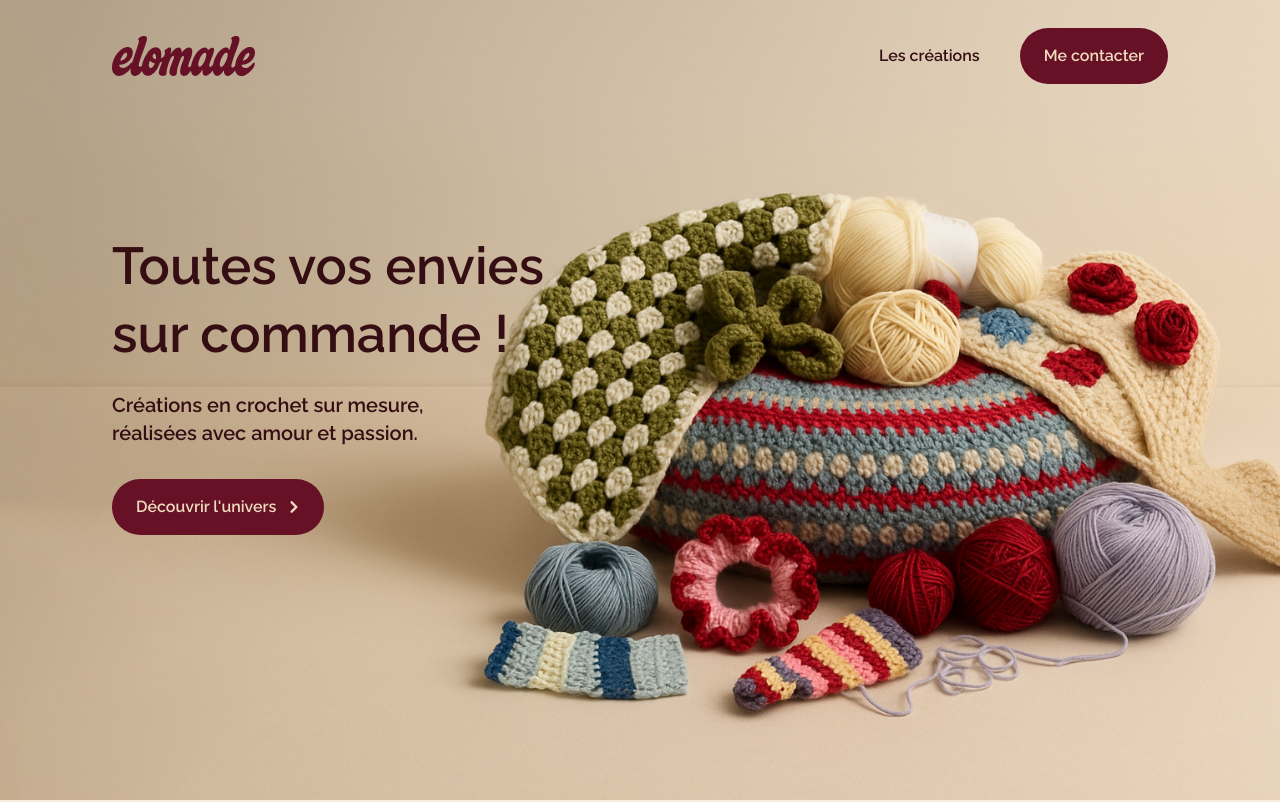
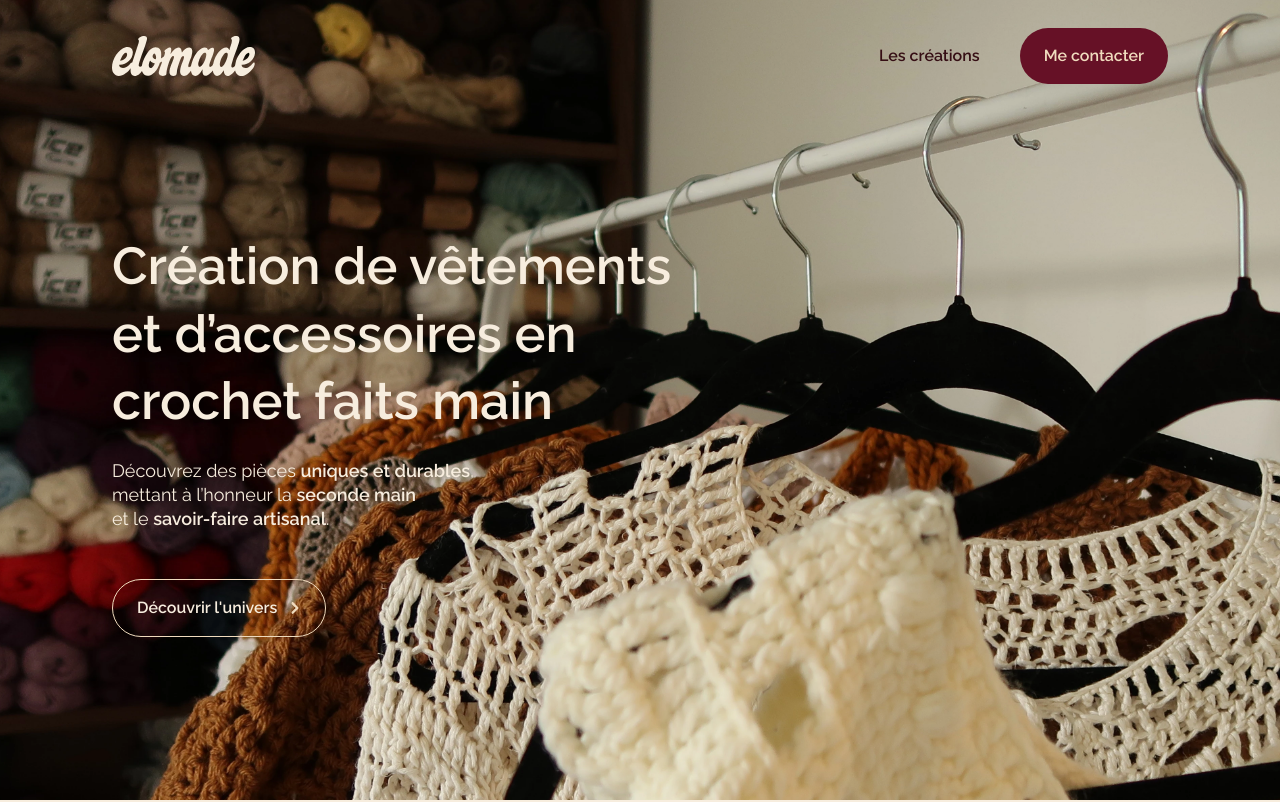
Before and after one commit to tom-charlet/elomade, a Next.js app: page / in a window 1280 px wide. Shown: the top 802 px of the page. Built offline with nearby package versions, Linux system fonts and the light colour scheme.

Commit message:
Mise à jour Hero

```diff
--- a/src/components/Button.js
+++ b/src/components/Button.js
@@ -10,6 +10,10 @@ const Button = ({ children, href, tag, className, icon, variante, reverse, size,
     let styleIcon = `duration-800 ease-smooth-out ${size == "sm" ? "size-4" : "size-5"}`
 
     switch (variante) {
+        case "stroke-beige-full": {
+            styleButton += " border border-beige-300 hover:border-beige-100 hover:text-beige-100 hover:scale-105 text-beige-100"
+            styleIcon += " fill-beige-300 group-hover:fill-beige-100"
+        } break
         case "stroke-beige": {
             styleButton += " border border-beige-300 hover:border-beige-100 hover:text-beige-100 hover:scale-105"
             styleIcon += " fill-beige-300 group-hover:fill-beige-100"
--- a/src/components/Header.js
+++ b/src/components/Header.js
@@ -6,18 +6,22 @@ import dynamic from 'next/dynamic'
 import { useGlobal } from '@/context/Global'
 import { motion } from 'framer-motion'
 import { fadeDown, stagger } from '@/utils/variants'
+import { usePathname } from 'next/navigation'
 
 const Button = dynamic(() => import('./Button'))
 
 const Header = () => {
     const { animations } = useGlobal()
+    const pathname = usePathname()
+
+    const home = pathname == "/"
 
     if (!animations) return null
     else return <header className='absolute top-0 left-0 w-full z-40'>
         <motion.nav variants={stagger} initial="hidden" animate="visible" className='responsive-container pt-8 lg:pt-0 lg:h-28 flex items-center justify-center lg:justify-between'>
             <motion.div variants={fadeDown}>
                 <Link href="/">
-                    <Image src="/logo-elomade.svg" sizes='100vw' alt="Elomade" width={0} height={0} className='h-10 w-auto' />
+                    <Image src={home ? "/logo-elomade-white.svg" : "/logo-elomade.svg"} sizes='100vw' alt="Elomade" width={0} height={0} className='h-10 w-auto' />
                 </Link>
             </motion.div>
             <motion.ul variants={fadeDown} className='items-center gap-10 hidden lg:flex'>
--- a/src/components/Hero.js
+++ b/src/components/Hero.js
@@ -2,33 +2,59 @@
 
 import dynamic from 'next/dynamic'
 import Image from 'next/image'
-import { motion } from 'framer-motion'
-import { stagger, fadeUp, hero } from '@/utils/variants'
+import { stagger, fadeUp } from '@/utils/variants'
+import { useRef } from "react"
+import { motion, LazyMotion, domAnimation, m, cubicBezier } from "motion/react"
+import useParallax from "../utils/Parallax"
 
 const Heading = dynamic(() => import('./Heading'))
 const Button = dynamic(() => import('./Button'))
 
 const Hero = () => {
-    return <section className='overflow-hidden'>
-        <div className='relative lg:pt-28 lg:min-h-svh flex flex-col overflow-hidden bg-beige-300'>
-            <motion.div variants={stagger} initial="hidden" whileInView="visible" viewport={{ once: true }} className='flex flex-col lg:items-start responsive-container pt-6 pb-16 lg:pb-12 lg:py-[10svh] xl:py-[15svh] z-20'>
+    const ref = useRef(null)
+    const y = useParallax(ref)
+
+    return <section ref={ref} className='overflow-hidden'>
+        <div className='relative lg:pt-28 min-h-svh flex flex-col items-center justify-end lg:items-start lg:justify-start overflow-hidden bg-beige-300'>
+            <motion.div variants={stagger} initial="hidden" whileInView="visible" viewport={{ once: true }} className='flex flex-col lg:items-start responsive-container pt-6 pb-16 lg:pb-12 lg:py-[10svh] xl:py-[15svh] z-20 text-beige-100'>
                 <motion.div variants={fadeUp}>
-                    <Heading level="1" className="mb-4 lg:mb-6 lg:text-[52px]">Toutes vos envies <br className='hidden lg:block' />sur commande !</Heading>
+                    <Heading level="1" className="mb-4 lg:mb-6 lg:text-[52px] lg:max-w-[560px] text-balance">Création de vêtements et d’accessoires en crochet faits main</Heading>
                 </motion.div>
                 <motion.div variants={fadeUp}>
-                    <Heading level="3" tag="h2" className='mb-8 font-normal '>Créations en crochet sur mesure,<br className='hidden lg:block' /> réalisées avec amour et passion.</Heading>
+                    <h2 className='mb-12 font-normal text-[18px] lg:max-w-[450px] text-balance'>Découvrez des pièces <strong className='font-semibold'>uniques et durables</strong>,<br className='hidden lg:block' /> mettant à l’honneur la <strong className='font-semibold'>seconde main</strong> <br className='hidden lg:block' />et le <strong className='font-semibold'>savoir-faire artisanal</strong>.</h2>
                 </motion.div>
                 <motion.div variants={fadeUp}>
-                    <Button variants={fadeUp} icon="chevron-right" reverse className="md:self-start" href="#les-creations">Découvrir l&apos;univers</Button>
+                    <Button variants={fadeUp} icon="chevron-right" reverse className="md:self-start" href="#les-creations" variante="stroke-beige">Découvrir l&apos;univers</Button>
                 </motion.div>
             </motion.div>
-            <div className='min-h-[300px] aspect-[16/15] md:aspect-[16/12] lg:apect-auto lg:h-full w-full relative lg:absolute lg:top-0 lg:left-0 -order-1 flex items-end justify-center overflow-hidden gradient-hero after:content-[""] after:absolute after:inset-0 after:z-10 z-10 lg:after:hidden'>
+            <LazyMotion features={domAnimation} >
+                <div className='absolute inset-0 grid items-center justify-center after:content-[""] after:absolute after:inset-0 after:z-10 after:lg:hidden after:bg-[linear-gradient(180deg,rgba(0,0,0,0)_40%,rgba(0,0,0,0.4)_100%)]'>
+                    <m.div
+                        style={{ y: y ?? null }}
+                        initial={{ x: "50px", opacity: 0.96 }}
+                        animate={{ x: "0px", opacity: 1 }}
+                        transition={{ duration: 2, ease: cubicBezier(0, 0.55, 0.45, 1) }}
+                        className='relative h-full aspect-video max-w-full max-h-full'>
+                        <Image
+                            loading="eager"
+                            src="/hero-2.webp"
+                            alt="hero"
+                            width={0}
+                            height={0}
+                            sizes='100vw'
+                            priority
+                            className="h-full w-full object-cover scale-130 translate-x-[25%] md:translate-x-[20%] lg:translate-x-[10%] -translate-y-[10%] md:translate-y-[2%]"
+                        />
+                    </m.div>
+                </div>
+            </LazyMotion>
+            {/* <div className='min-h-[300px] aspect-[16/15] md:aspect-[16/12] lg:apect-auto lg:h-full w-full relative lg:absolute lg:top-0 lg:left-0 -order-1 flex items-end justify-center overflow-hidden gradient-hero after:content-[""] after:absolute after:inset-0 after:z-10 z-10 lg:after:hidden'>
                 <div className='aspect-[16/10] lg:aspect-[16/8] h-full lg:w-full relative -translate-x-[16vw] md:scale-[1.2] md:-translate-x-[13.5vw] md:-translate-y-[8%] lg:translate-y-[2%] lg:scale-[1.1] lg:translate-x-[4vw] xl:scale-[1.128] xl:translate-x-[6vw] xl:-translate-y-[6%] 2xl:scale-[1.15] 2xl:translate-x-[5vw] 2xl:-translate-y-[7%]'>
                     <motion.div variants={hero} initial="hidden" whileInView="visible" viewport={{ once: true }} className='w-full h-full'>
                         <Image src="/hero.webp" alt="créations en crochet" width={0} height={0} sizes='100vw' className='w-full h-full object-cover' />
                     </motion.div>
                 </div>
-            </div>
+            </div> */}
         </div>
     </section>
 }
--- /dev/null
+++ b/src/utils/Parallax.js
@@ -0,0 +1,9 @@
+'use client'
+
+import { useScroll, useTransform } from "motion/react"
+
+export default function useParallax(ref, offset, value) {
+    const { scrollYProgress } = useScroll({ target: ref, offset: offset ?? ["start start", "end start"] })
+    const y = useTransform(scrollYProgress, [0, 1], value ?? ["0%", "15%"])
+    return y
+}
```
Also changed, not shown: public/hero-2.webp (added), public/logo-elomade-white.svg (added).
